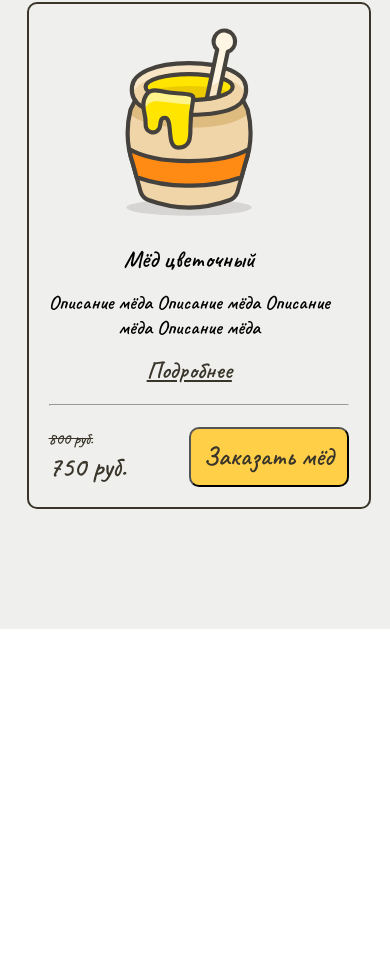
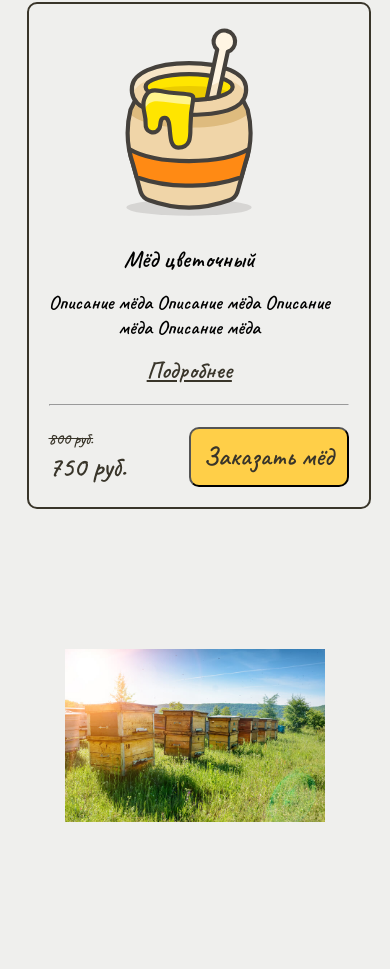
Before and after one commit to Konstantinys88/HONEY, a website: page src/index.html in a window 390 px wide. Shown: the part 2884-3853 px from the top of the page. Before the commit the page ends 3513 px from the top, so only its background shows below. Drawn offline with nearby package versions, Linux system fonts and the light colour scheme.

Commit message:
carousel media

```diff
--- a/src/js/script.js
+++ b/src/js/script.js
@@ -45,13 +45,27 @@ $(document).ready(function(){
         // adaptiveHeight: true,
         prevArrow: '<button type="button" class="slick-prev"><img src="../img/icons/back.svg"></button>',
         nextArrow: '<button type="button" class="slick-next"><img src="../img/icons/next.svg"></button>',
-        responsive: [{
-            breakpoint: 992,
-            settings: {
-                // dots: true,
+        autoplay: true,
+        autoplaySpeed: 2000,
+        // responsive: [{
+        //     breakpoint: 992,
+        //     settings: {
+        //         // dots: true,
+        //         arrows: false
+        //     }
+        // }]
+        slidesToShow: 1,
+        slidesToScroll: 1,
+        responsive: [
+            {
+              breakpoint: 992,
+              settings: {
+                slidesToShow: 1,
+                slidesToScroll: 1,
                 arrows: false
-            }
-        }]
+              }
+            },
+        ]
     });
 
 });
--- a/src/sass/blocks/_carousel.scss
+++ b/src/sass/blocks/_carousel.scss
@@ -1,19 +1,21 @@
 .carousel {
     padding: 20px 0;
     background-color: rgb(239,239,237);
-    min-height: 550px;
+    // min-height: 550px;
     &__inner {
         position: relative;
         width: 700px;
-        height: 500px;
+        height: 700px;
         margin: 0 auto;
+        padding: 0 20px 30px 20px ; //+
+        display: block;
         img {
             width: 100%;
         }
     }
     .slick-prev, .slick-next {
         position: absolute;
-        top: 50%;
+        top: 30%;
         transform: translateY(-50%);
         left: -100px;
         border: none;
--- a/src/sass/blocks/_media.scss
+++ b/src/sass/blocks/_media.scss
@@ -102,7 +102,10 @@
         }
     }
     .carousel {
-        display: none;
+        &__inner {
+            width: 450px;
+            height: 450px;
+        }
     }
 }
 
@@ -124,4 +127,10 @@
             margin-right: 30px;
         }
     }
+    .carousel {
+        &__inner {
+            width: 300px;
+            height: 300px;
+        }
+    }
 }
```
Also changed, not shown: src/css/style.min.css, 1 other file.
